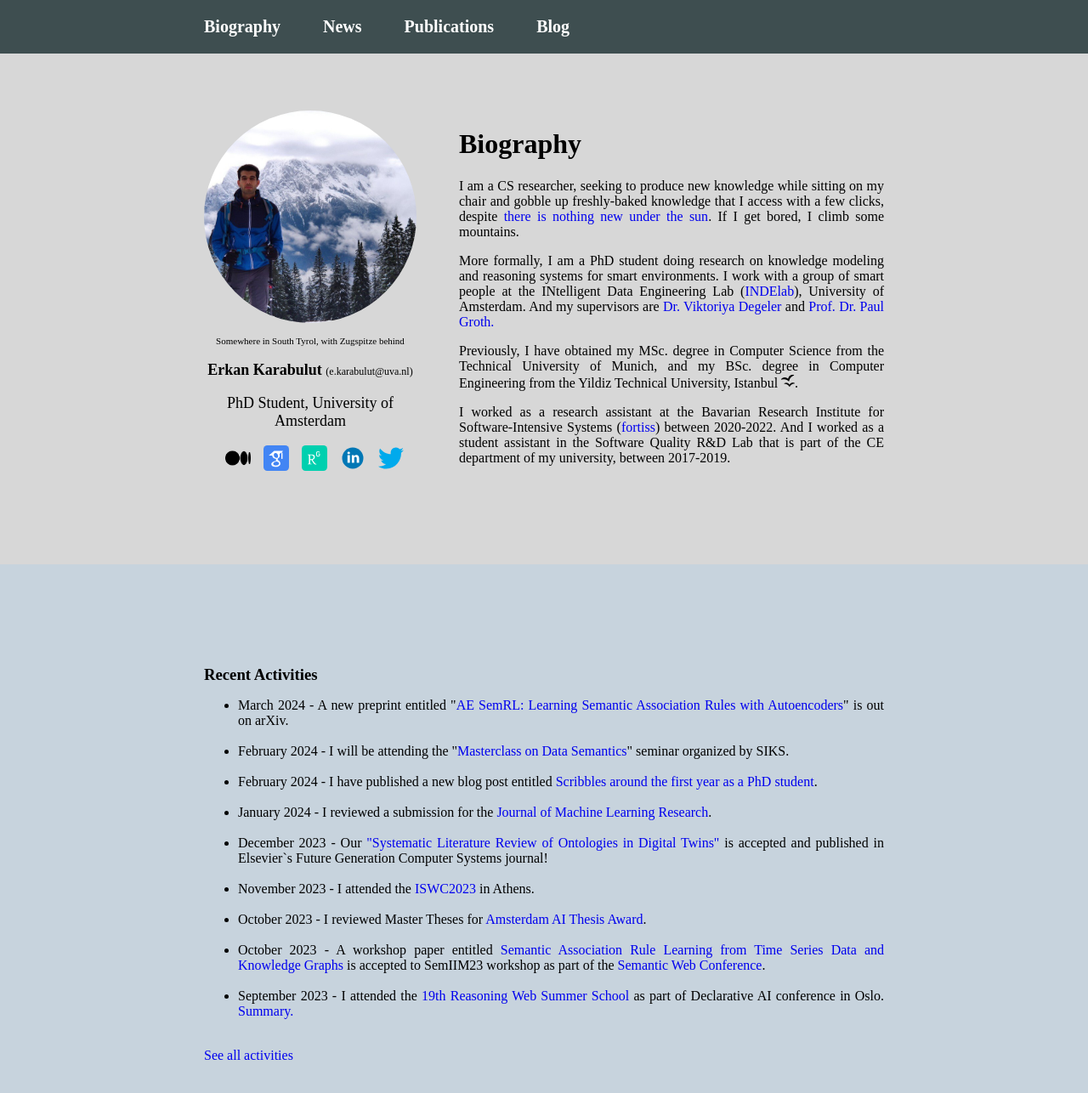
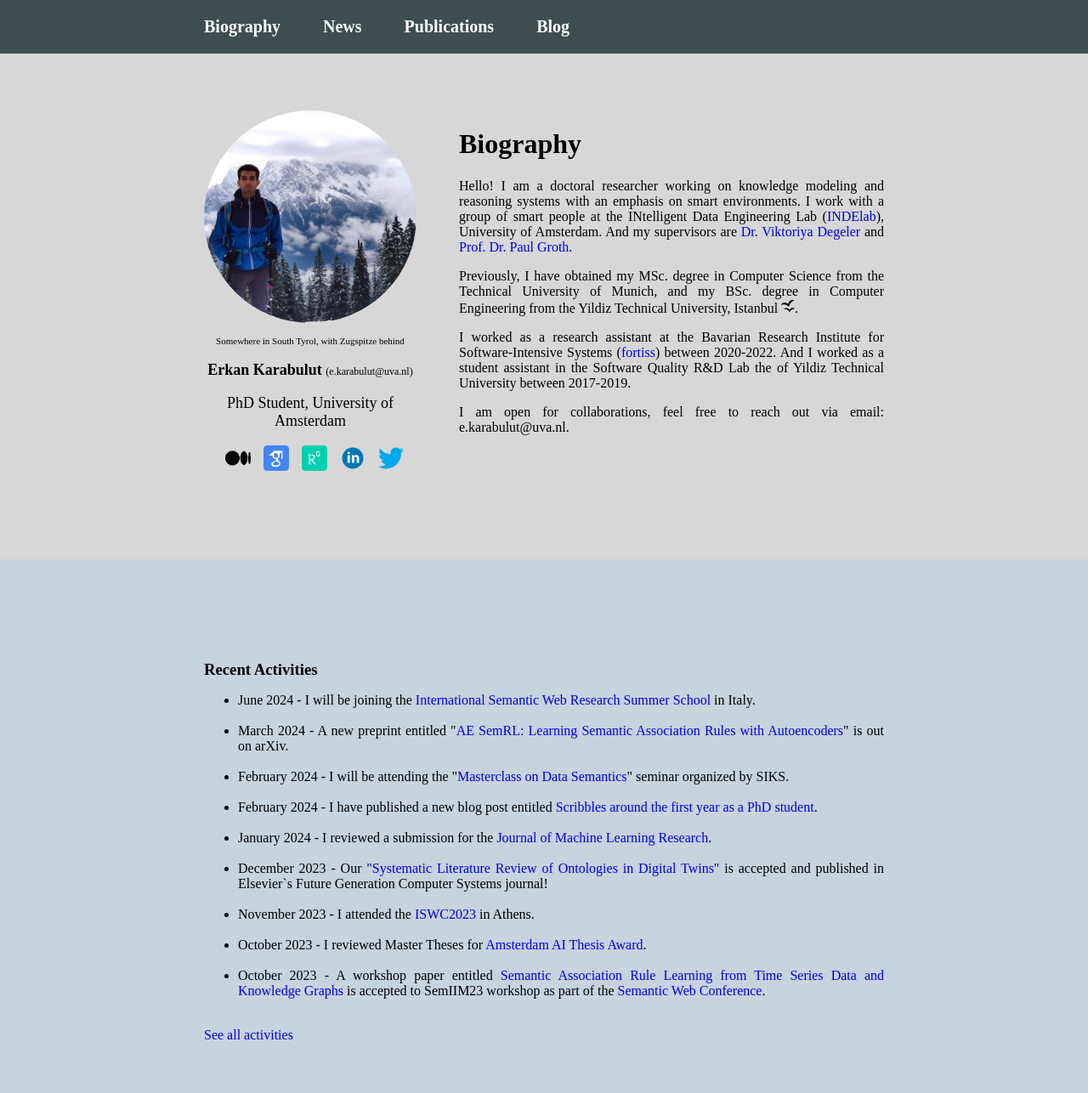
Before and after one commit to erkankarabulut/erkankarabulut.github.io, a Jekyll site: the page built from index.html, in a window 1280 px wide and 1400 px high. Shown: the top 1286 px of the window at 85% size. Built offline with Jekyll 4.4.1, drawn with Linux system fonts in a browser that asks for light colours.

Commit message:
update the biography text and news

```diff
--- a/_data/news.yml
+++ b/_data/news.yml
@@ -1,3 +1,4 @@
+- 'June 2024 - I will be joining the <a href="https://2024.semanticwebschool.org/" target="_blank">International Semantic Web Research Summer School</a> in Italy.'
 - 'March 2024 - A new preprint entitled "<a href="https://arxiv.org/pdf/2403.18133.pdf" target="_blank">AE SemRL: Learning Semantic Association Rules with Autoencoders</a>" is out on arXiv.'
 - 'February 2024 - I will be attending the "<a href="https://siks.nl/activities/activities/siks-masterclass-on-data-semantics/" target="_blank">Masterclass on Data Semantics</a>" seminar organized by SIKS.'
 - 'February 2024 - I have published a new blog post entitled <a href="https://erkankarabulut.github.io/blog/1st-year-phd-takeaways/" target="_blank">Scribbles around the first year as a PhD student</a>.'
--- a/index.html
+++ b/index.html
@@ -58,14 +58,8 @@ layout: default
             <div class="introduction-text" id="introduction-text">
                 <h1 class="name">Biography</h1>
                 <p class="justified-text">
-                    I am a CS researcher, seeking to produce new knowledge while sitting on my chair and gobble
-                    up freshly-baked knowledge that I access with a few clicks,
-                    despite <a target="_blank" href="https://www.dictionary.com/browse/nothing-new-under-the-sun">
-                    there is nothing new under the sun</a>. If I get bored, I climb some mountains.
-                </p>
-                <p class="justified-text">
-                    More formally, I am a PhD student doing research on knowledge modeling and reasoning
-                    systems for smart environments. I work with a group of smart people at the INtelligent Data
+                    Hello! I am a doctoral researcher working on knowledge modeling and reasoning
+                    systems with an emphasis on smart environments. I work with a group of smart people at the INtelligent Data
                     Engineering
                     Lab (<a target="_blank" href="https://indelab.org/">INDElab</a>), University of Amsterdam.
                     And my supervisors are
@@ -81,9 +75,11 @@ layout: default
                     I worked as a research assistant at the Bavarian Research Institute for Software-Intensive Systems
                     (<a target="_blank" href="https://www.fortiss.org/ergebnisse/publikationen/autor/erkan-karabulut">fortiss</a>)
                     between 2020-2022. And I worked as
-                    a student assistant in the Software Quality R&D Lab that is part of the CE department of my
-                    university,
+                    a student assistant in the Software Quality R&D Lab the of Yildiz Technical University
                     between 2017-2019.
+                </p>
+                <p class="justified-text">
+                    I am open for collaborations, feel free to reach out via email: e.karabulut@uva.nl.
                 </p>
             </div>
         </div>
```
